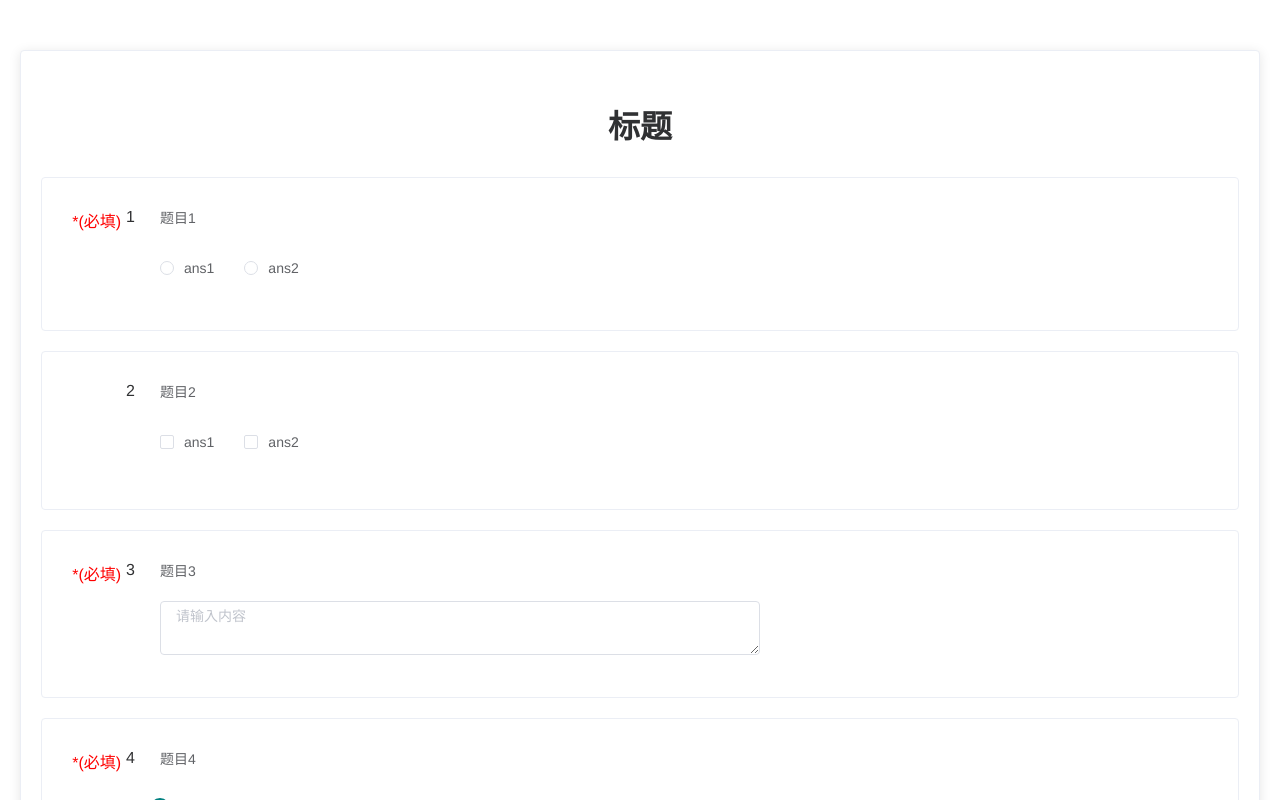
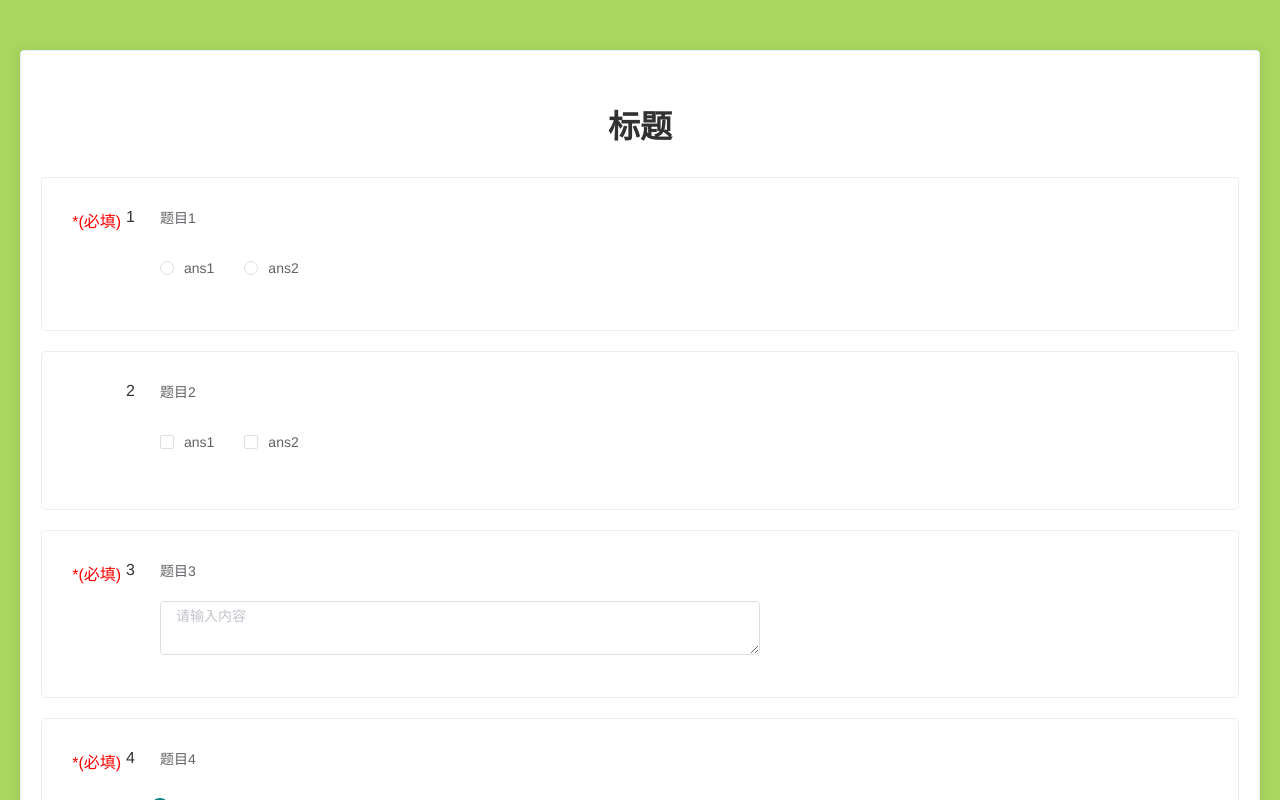
Before and after one commit to HuIsKelvin/survey-analysis-frontend, a Vue app: page /survey in a window 1280 px wide. Shown: the top 800 px of the page. Built offline with nearby package versions, Linux system fonts and the light colour scheme; what v-charts would draw is missing.

Commit message:
change: 更改问卷填写页面背景色-浅绿

```diff
--- a/src/views/questionaire/Survey.vue
+++ b/src/views/questionaire/Survey.vue
@@ -91,8 +91,9 @@ export default {
 <style lang="scss" scoped>
 #survey {
   width: 100%;
-  height: 100vh;
+  height: 100%;
   // background-color: #e0e0e0;
+  background-color: #A7D75F;
 
   .survey-container {
     max-width: 1300px;
```
